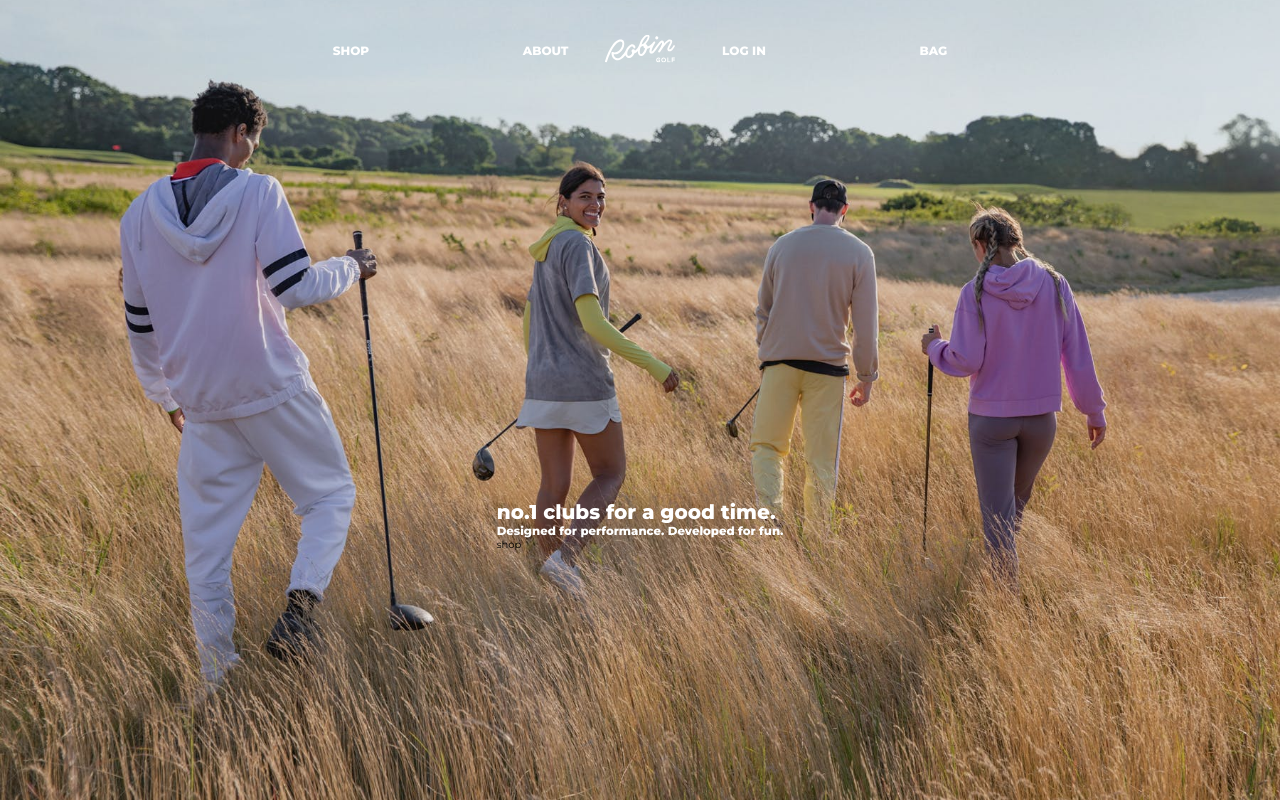
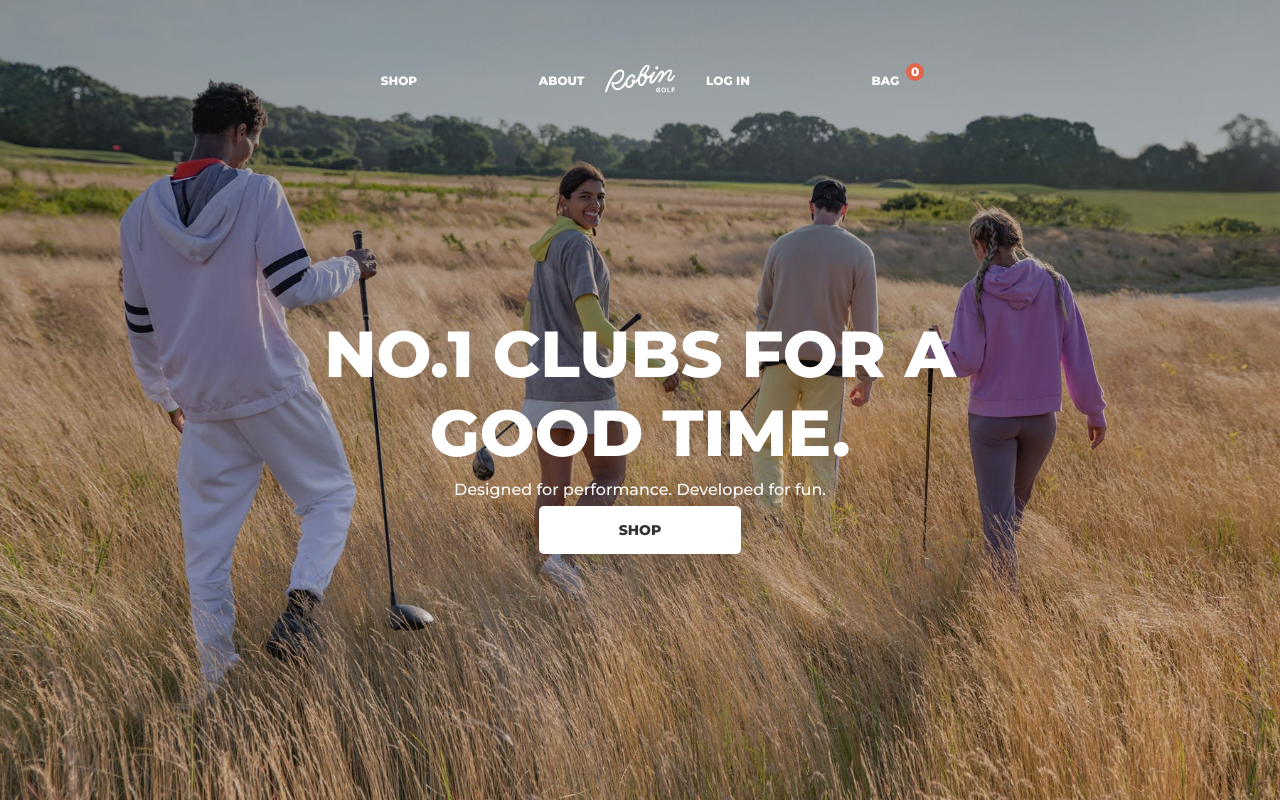
Before and after one commit to MynameisArthur/Layouts, a website: page Responsive/robin_golf/index.html in a window 1280 px wide. Shown: the top 802 px of the page. Drawn offline with Linux system fonts and the light colour scheme.

Commit message:
added animation on nav background change, styling nav and headline, added styles for general class .btn

```diff
--- a/Responsive/robin_golf/index.html
+++ b/Responsive/robin_golf/index.html
@@ -28,7 +28,7 @@
                     <li class="nav-item"><a href="#">shop</a></li>
                     <li class="nav-item"><a href="#">about</a></li>
                     <li class="nav-item"><a href="#">log in</a></li>
-                    <a href="#">bag</a>
+                    <a href="#" class="bag-btn">bag <span class="token">0</span></a>
                 </ul>
             </nav>
         </div>
--- a/Responsive/robin_golf/sass/_general.sass
+++ b/Responsive/robin_golf/sass/_general.sass
@@ -1,4 +1,4 @@
-@import url('https://fonts.googleapis.com/css?family=Montserrat:300,400,800&display=swap')
+@import url('https://fonts.googleapis.com/css?family=Montserrat:300,400,500,800&display=swap')
 *,*::before,*::after
   margin: 0
   padding: 0
@@ -24,3 +24,13 @@ img
   width: 100%
 .mobile-menu-btn
   display: none
+.btn
+  display: inline-block
+  background: #ffffff
+  color: #333
+  text-transform: uppercase
+  padding: 1.5rem 8rem
+  font-size: 1.4rem
+  font-weight: 700
+  border-radius: 0.5rem
+  +activate
--- a/Responsive/robin_golf/sass/_landing.sass
+++ b/Responsive/robin_golf/sass/_landing.sass
@@ -1,88 +1,28 @@
 .header-section
     width: 100%
     min-height: 100vh
-    background: url(../img/golf-hero_sm.jpg) center no-repeat
+    background: linear-gradient(to bottom, rgba(#000,0.4),transparent),url(../img/golf-hero_sm.jpg) center no-repeat
     background-size: cover
     display: flex
     padding-top: 25rem
 
-.mobile-nav
-    .nav-list
-        display: none
-
-.desktop-nav
-    width: 100%
-    z-index: 10
-    height: 7rem
-    display: flex
-    .nav-list
-        display: none
-        a
-            font-size: 1.2rem
-            text-transform: uppercase
-            font-weight: 700
-            color: #fff
-            position: relative
-            z-index: 11
-            &::before
-                content: ''
-                position: absolute
-                z-index: -1
-                bottom: 0
-                left: -15%
-                background-color: $pale-green
-                width: 130%
-                height: 0.9rem
-                transform: scaleY(0)
-                transition: transform 0.5s
-                transform-origin: bottom
-            &:hover::before
-                transform: scaleY(1)
-
-
-.nav-container
-    position: fixed
-    left: 0
-    top: 0
-    z-index: 10
-    width: 100%
-    min-height: 10rem
-    display: flex
-    align-items: center
-    margin: auto
-    &::before,&::after
-        content: ''
-        position: absolute
-        top: 0
-        background: inherit
-        width: 100%
-        height: 100%
-    &::before
-        left: -100%
-    &::after
-        right: -100%
-    &.white-bg
-        background-color: rgba(#fff,1)
-        .robin-logo
-            filter: invert(0) brightness(0)
-        a
-            color: #333
-
-.robin-logo
-    position: absolute
-    top: 50%
-    left: 50%
-    transform: translate(-50%, -50%)
-    z-index: 15
-    filter: invert(100%) brightness(200%)
-    img
-        max-width: 7rem
-
-.nav-list
-    width: 100%
-    justify-content: space-around
-    align-items: center
 
 .headline
     margin: auto
+    margin-top: 5%
     color: #ffffff
+    min-height: 30vh
+    display: flex
+    flex-direction: column
+    justify-content: space-between
+    align-items: center
+
+.main-heading
+    text-align: center
+    font-size: 6.5rem
+    text-transform: uppercase
+    max-width: 10em
+.sub-heading
+    text-align: center
+    font-size: 1.6rem
+    font-weight: 500
--- a/Responsive/robin_golf/sass/_media_queries.sass
+++ b/Responsive/robin_golf/sass/_media_queries.sass
@@ -3,15 +3,15 @@
         .nav-list
             display: flex
     .header-section
-        background: url(../img/golf-hero_lg.jpg)no-repeat center
+        background: linear-gradient(to bottom, rgba(#000,0.3),transparent),url(../img/golf-hero_lg.jpg)no-repeat center
         background-size: cover
     .nav-container
         width: 75%
         left: 12%
-@media (min-width: 960px)
+@media (min-width: 900px)
     .nav-container
-        width: 60%
-        left: 20%
+        width: 50%
+        left: 25%
 
 @media (max-width: 767px)
     .mobile-nav
--- /dev/null
+++ b/Responsive/robin_golf/sass/_navigation.sass
@@ -0,0 +1,94 @@
+.nav-container
+    position: fixed
+    left: 0
+    top: 3rem
+    z-index: 10
+    width: 100%
+    min-height: 10rem
+    display: flex
+    align-items: center
+    transition: top 0.3s ease
+    a
+        color: #ffffff
+    &::before
+        content: ''
+        position: absolute
+        top: 0
+        left: -50%
+        background-color: rgba(#fff,1)
+        width: 200%
+        height: 100%
+        transform-origin: bottom
+        transform: scaleY(0)
+        transition: transform 0.3s ease
+    &.white-bg
+        top: 0
+        &::before
+            transform: scaleY(1)
+        .robin-logo
+            filter: invert(0) brightness(0)
+        a
+            color: #333
+
+.robin-logo
+    position: absolute
+    top: 50%
+    left: 50%
+    transform: translate(-50%, -50%)
+    z-index: 15
+    filter: invert(100%) brightness(200%)
+    img
+        max-width: 7rem
+
+.nav-list
+    width: 100%
+    justify-content: space-around
+    align-items: center
+
+.mobile-nav
+    .nav-list
+        display: none
+
+.desktop-nav
+    width: 100%
+    z-index: 10
+    height: 7rem
+    display: flex
+    .nav-list
+        display: none
+        a
+            font-size: 1.2rem
+            text-transform: uppercase
+            font-weight: 700
+            position: relative
+            z-index: 11
+            &::before
+                content: ''
+                position: absolute
+                z-index: -1
+                bottom: 0
+                left: -15%
+                background-color: $pale-green
+                width: 130%
+                height: 0.9rem
+                transform: scaleY(0)
+                transition: transform 0.5s
+                transform-origin: bottom
+            &:hover::before
+                transform: scaleY(1)
+.bag-btn
+    position: relative
+.token
+    position: absolute
+    top: -1rem
+    right: -2.5rem
+    border-radius: 50%
+    background: $orange
+    display: flex
+    align-items: center
+    justify-content: center
+    width: 1.8rem
+    height: 1.8rem
+    font-size: 1.2rem
+    font-weight: 700
+    color: #ffffff
--- a/Responsive/robin_golf/sass/_variables.sass
+++ b/Responsive/robin_golf/sass/_variables.sass
@@ -1,3 +1,7 @@
 $pale-gray: #dfdacb
 $pale-green: #9eb091
 $orange: #e1664c
+
+@mixin activate
+    &:active
+        transform: translateY(1px) scale(0.98)
--- a/Responsive/robin_golf/sass/styles.sass
+++ b/Responsive/robin_golf/sass/styles.sass
@@ -1,4 +1,5 @@
 @import 'variables'
 @import 'general'
+@import 'navigation'
 @import 'landing'
 @import 'media_queries'
```
Also changed, not shown: Responsive/robin_golf/css/styles.css.
